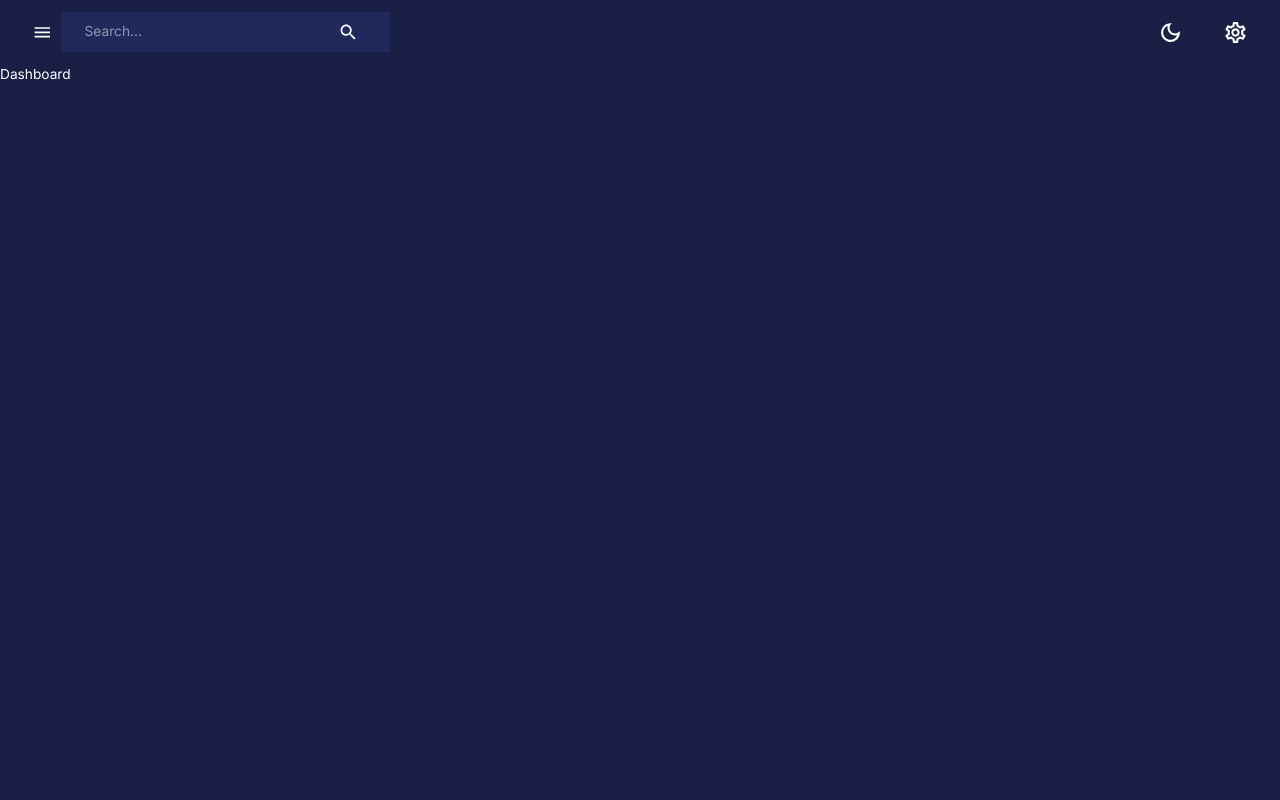
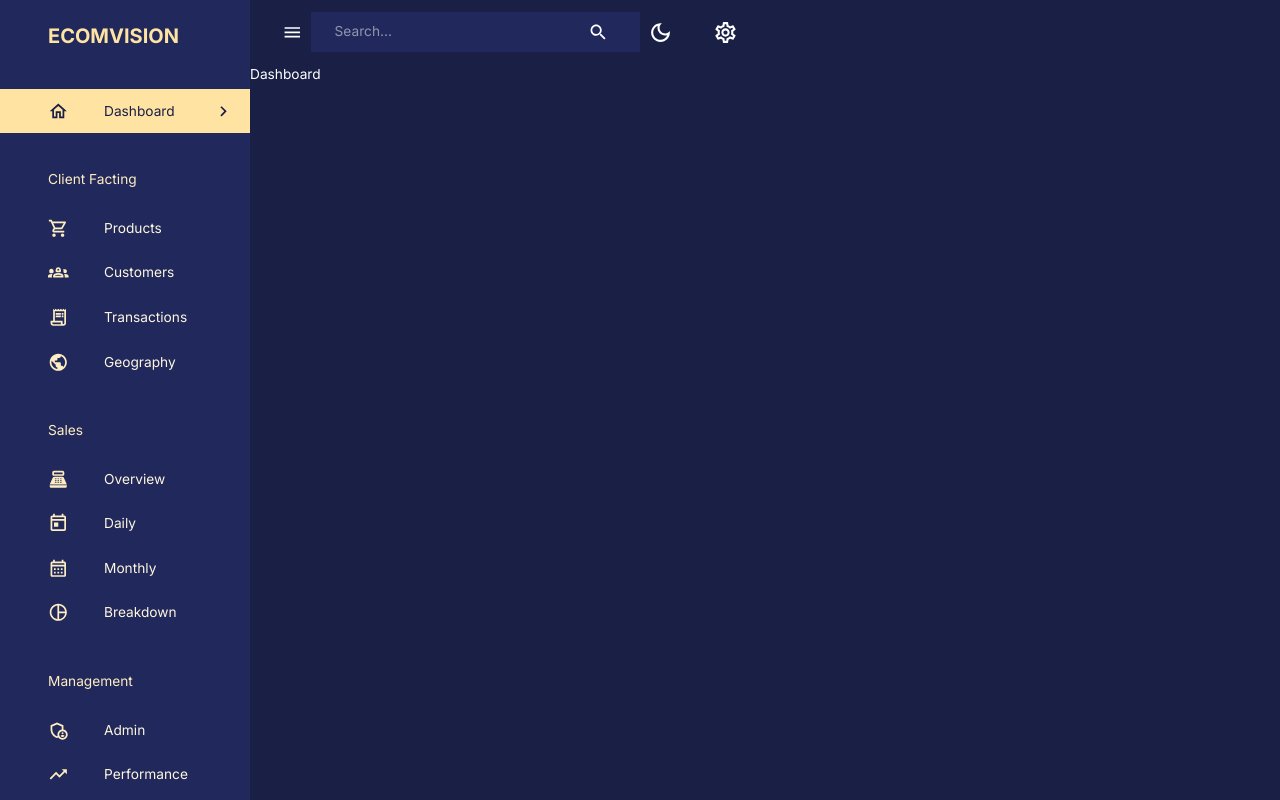
Before and after one commit to mohamed271220/MERN-admin-dashboard-frontend, a React (Create React App) app: page /dashboard in a window 1280 px wide. Built offline with nearby package versions, Linux system fonts and the light colour scheme.

Commit message:
sidebar frontend added

```diff
--- a/src/components/Navbar.jsx
+++ b/src/components/Navbar.jsx
@@ -19,7 +19,11 @@
   useTheme,
 } from "@mui/material";
 
-const Navbar = () => {
+const Navbar = ({
+  isSidebarOpen,
+  setIsSidebarOpen
+
+}) => {
   const dispatch = useDispatch();
   const theme = useTheme();
   return (
@@ -33,7 +37,7 @@
       <Toolbar sx={{ justifyContent: "space-between" }}>
         {/* LEFT SIDE */}
         <FlexBetween>
-          <IconButton onClick={() => console.log("this is sidebar")}>
+          <IconButton onClick={() => setIsSidebarOpen(!isSidebarOpen)}>
             <MenuIcon />
           </IconButton>
           <FlexBetween
--- /dev/null
+++ b/src/components/Sidebar.jsx
@@ -0,0 +1,199 @@
+import React from "react";
+import {
+  Box,
+  Divider,
+  Drawer,
+  IconButton,
+  List,
+  ListItem,
+  ListItemButton,
+  ListItemIcon,
+  ListItemText,
+  Typography,
+  useTheme,
+} from "@mui/material";
+import {
+  SettingsOutlined,
+  ChevronLeft,
+  ChevronRightOutlined,
+  HomeOutlined,
+  ShoppingCartOutlined,
+  Groups2Outlined,
+  ReceiptLongOutlined,
+  PublicOutlined,
+  PointOfSaleOutlined,
+  TodayOutlined,
+  CalendarMonthOutlined,
+  AdminPanelSettingsOutlined,
+  TrendingUpOutlined,
+  PieChartOutlined,
+} from "@mui/icons-material";
+import { useEffect, useState } from "react";
+import { useLocation, useNavigate } from "react-router-dom";
+import FlexBetween from "./FlexBetween";
+import profileImage from "assets/profile.jpg";
+
+const navItems = [
+  {
+    text: "Dashboard",
+    icon: <HomeOutlined />,
+  },
+  {
+    text: "Client Facting",
+    icon: null,
+  },
+  {
+    text: "Products",
+    icon: <ShoppingCartOutlined />,
+  },
+  {
+    text: "Customers",
+    icon: <Groups2Outlined />,
+  },
+  {
+    text: "Transactions",
+    icon: <ReceiptLongOutlined />,
+  },
+  {
+    text: "Geography",
+    icon: <PublicOutlined />,
+  },
+  {
+    text: "Sales",
+    icon: null,
+  },
+  {
+    text: "Overview",
+    icon: <PointOfSaleOutlined />,
+  },
+  {
+    text: "Daily",
+    icon: <TodayOutlined />,
+  },
+  {
+    text: "Monthly",
+    icon: <CalendarMonthOutlined />,
+  },
+  {
+    text: "Breakdown",
+    icon: <PieChartOutlined />,
+  },
+  {
+    text: "Management",
+    icon: null,
+  },
+  {
+    text: "Admin",
+    icon: <AdminPanelSettingsOutlined />,
+  },
+  {
+    text: "Performance",
+    icon: <TrendingUpOutlined />,
+  },
+];
+
+const Sidebar = ({
+    drawerWidth,
+  isSidebarOpen,
+  setIsSidebarOpen,
+  isNonMobile,
+}) => {
+  const { pathname } = useLocation();
+  const [active, setActive] = useState("");
+  const navigate = useNavigate();
+  const theme = useTheme();
+
+  useEffect(() => {
+    setActive(pathname.substring(1));
+  }, [pathname]);
+
+  return (
+    <Box component="nav">
+      {isSidebarOpen && (
+        <Drawer
+          open={isSidebarOpen}
+          onClose={() => setIsSidebarOpen(false)}
+          variant="persistent"
+          anchor="left"
+          sx={{
+            width: drawerWidth,
+            "& .MuiDrawer-paper":  {
+              color: theme.palette.secondary[200],
+              backgroundColor: theme.palette.background.alt,
+              boxSixing: "border-box",
+              borderWidth: isNonMobile ? 0 : "2px",
+              width: drawerWidth,
+            },
+          }}
+        >
+          <Box width="100%">
+            <Box m="1.5rem 2rem 2rem 3rem">
+              <FlexBetween color={theme.palette.secondary.main}>
+                <Box display="flex" alignItems="center" gap="0.5rem">
+                  <Typography variant="h4" fontWeight="bold">
+                    ECOMVISION
+                  </Typography>
+                </Box>
+                {!isNonMobile && (
+                  <IconButton onClick={() => setIsSidebarOpen(!isSidebarOpen)}>
+                    <ChevronLeft />
+                  </IconButton>
+                )}
+              </FlexBetween>
+            </Box>
+            <List>
+              {navItems.map(({ text, icon }) => {
+                if (!icon) {
+                  return (
+                    <Typography key={text} sx={{ m: "2.25rem 0 1rem 3rem" }}>
+                      {text}
+                    </Typography>
+                  );
+                }
+                const lcText =  text.toLowerCase();
+                return (
+                  <ListItem key={text} disablePadding>
+                    <ListItemButton
+                      onClick={() => {
+                        navigate(`/${lcText}`);
+                        setActive(lcText);
+                      }}
+                      sx={{
+                        backgroundColor:
+                          active === lcText
+                            ? theme.palette.secondary[300]
+                            : "transparent",
+                        color:
+                          active === lcText
+                            ? theme.palette.primary[600]
+                            : theme.palette.secondary[100],
+                      }}
+                    >
+                      <ListItemIcon
+                        sx={{
+                          ml: "2rem",
+                          color:
+                            active === lcText
+                              ? theme.palette.primary[600]
+                              : theme.palette.secondary[200],
+                        }}
+                      >
+                        {icon}
+                      </ListItemIcon>
+                      <ListItemText primary={text} />
+                      {active === lcText && (
+                        <ChevronRightOutlined sx={{ ml: "auto" }} />
+                      )}
+                    </ListItemButton>
+                  </ListItem>
+                );
+              })}
+            </List>
+          </Box>
+        </Drawer>
+      )}
+    </Box>
+  );
+};
+
+export default Sidebar;
--- a/src/scenes/layout/index.jsx
+++ b/src/scenes/layout/index.jsx
@@ -1,20 +1,31 @@
-import React from 'react'
-import { useState } from 'react'
-import {Box,useMediaQuery} from '@mui/material'
-import { Outlet } from 'react-router-dom'
-import { useSelector } from 'react-redux'
-import Navbar from "components/Navbar"
-
+import React from "react";
+import { useState } from "react";
+import { Box, useMediaQuery } from "@mui/material";
+import { Outlet } from "react-router-dom";
+import { useSelector } from "react-redux";
+import Navbar from "components/Navbar";
+import Sidebar from "components/Sidebar";
 
 const Layout = () => {
+  const isNonMobile = useMediaQuery("(min-width: 600px");
+  const [isSidebarOpen, setIsSidebarOpen] = useState(true);
   return (
-    <Box width="100%" height="100%">
+    <Box display={isNonMobile ? "flex" : "block"} width="100%" height="100%">
+      <Sidebar
+        isNonMobile={isNonMobile}
+        drawerWidth="250px"
+        isSidebarOpen={isSidebarOpen}
+        setIsSidebarOpen={setIsSidebarOpen}
+      />
       <Box>
-        <Navbar/>
-        <Outlet/>
+        <Navbar
+          isSidebarOpen={isSidebarOpen}
+          setIsSidebarOpen={setIsSidebarOpen}
+        />
+        <Outlet />
       </Box>
     </Box>
-  )
-}
+  );
+};
 
-export default Layout
+export default Layout;
```
